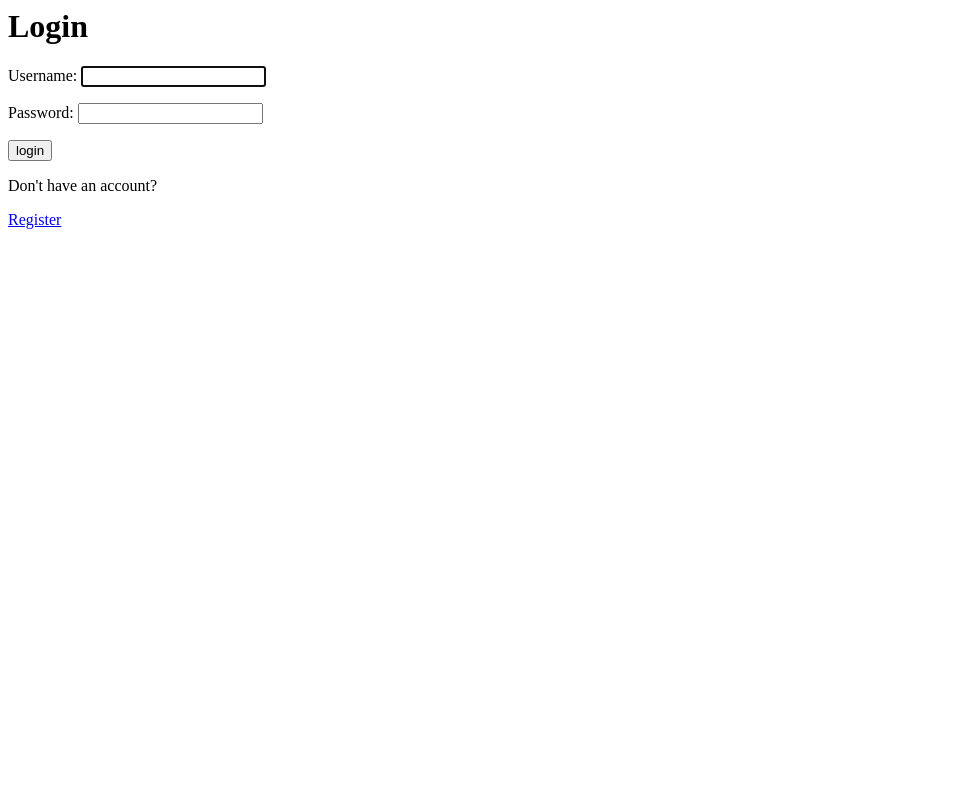
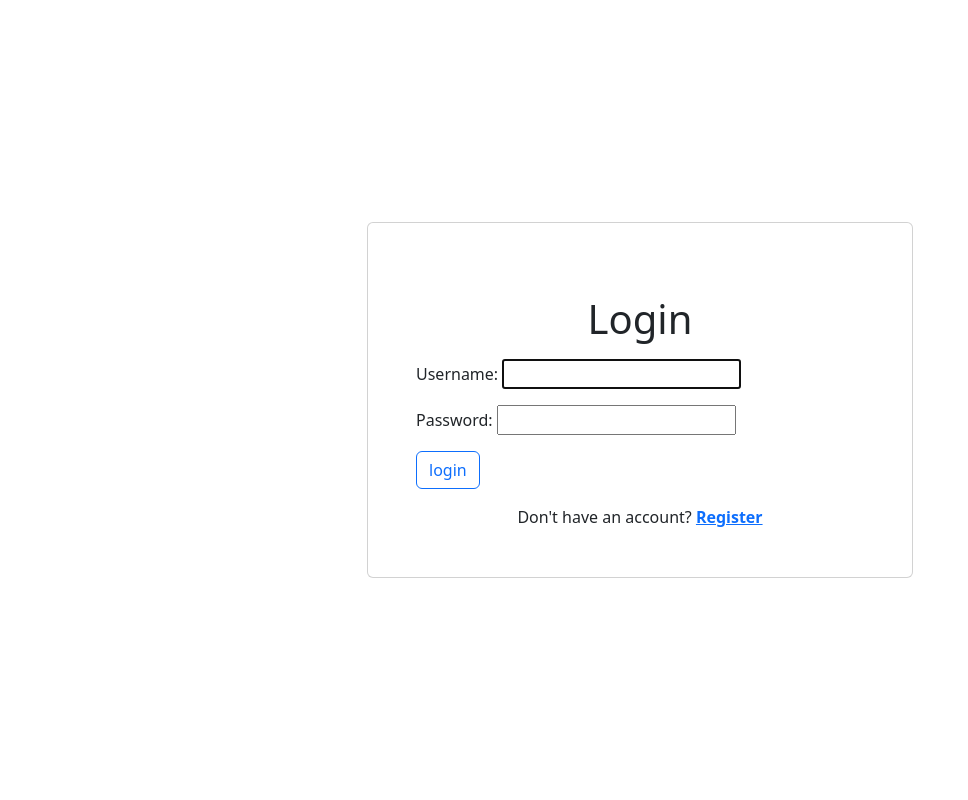
Before and after one commit to danielsind/TodoList, a Django app: page /login in a window 1280 px wide. Shown: the whole page, without its empty margins (0-968 px from the left). Run offline with Django 4.2, Linux system fonts and the light colour scheme.

Commit message:
Created a block content in main.html and linked it to  the login page

```diff
--- a/todolistproject/todoapp/templates/todoapp/login.html
+++ b/todolistproject/todoapp/templates/todoapp/login.html
@@ -1,7 +1,27 @@
-        <h1>Login</h1>
-        <form action="" method="post">
-            {% csrf_token%}
-            {{form.as_p}}
-            <input type="submit" value="login">
-        </form>
-        <p>Don't have an account? </p><a href="{% url 'register' %}">Register</a>
+{% extends 'todoapp/main.html'%}
+
+{%block content%}
+<div class="vh-100 d-flex justify-content-center align-items-center">
+    <div class="container">
+      <div class="row d-flex justify-content-center">
+        <div class="col-12 col-md-8 col-lg-6">
+          <div class="card bg-white">
+            <div class="card-body p-5">
+              <form class="mb-3 mt-md-4" action="" method="post">
+                <div class="mb-3">
+                    <h1 class="align-items-center vh-10 d-flex justify-content-center">Login</h1>
+                </div>
+                {% csrf_token%}
+                {{form.as_p}}
+                <input type="submit" value="login" class="btn-block text-center vh-40 btn btn-outline-primary">
+              </form>
+              <div>
+                <p class="mb-0  text-center" >Don't have an account? <a href="{% url 'register' %}" class="text-primary fw-bold">Register</a></p>
+            </div>
+            </div>
+          </div>
+        </div>
+      </div>
+    </div>
+  </div>
+{%endblock content%}
--- a/todolistproject/todoapp/templates/todoapp/main.html
+++ b/todolistproject/todoapp/templates/todoapp/main.html
@@ -4,6 +4,7 @@
     <meta charset="UTF-8">
     <meta http-equiv="X-UA-Compatible" content="IE=edge">
     <meta name="viewport" content="width=device-width, initial-scale=1.0">
+    <link href="todoapp/style.css" rel="stylesheet">
     <link href="https://cdn.jsdelivr.net/npm/bootstrap@5.3.0-alpha3/dist/css/bootstrap.min.css" rel="stylesheet" integrity="sha384-KK94CHFLLe+nY2dmCWGMq91rCGa5gtU4mk92HdvYe+M/SXH301p5ILy+dN9+nJOZ" crossorigin="anonymous">
     <script src="https://cdn.jsdelivr.net/npm/bootstrap@5.3.0-alpha3/dist/js/bootstrap.bundle.min.js" integrity="sha384-ENjdO4Dr2bkBIFxQpeoTz1HIcje39Wm4jDKdf19U8gI4ddQ3GYNS7NTKfAdVQSZe" crossorigin="anonymous"></script>
     <script src="https://cdn.jsdelivr.net/npm/@popperjs/core@2.11.7/dist/umd/popper.min.js" integrity="sha384-zYPOMqeu1DAVkHiLqWBUTcbYfZ8osu1Nd6Z89ify25QV9guujx43ITvfi12/QExE" crossorigin="anonymous"></script>
@@ -11,6 +12,8 @@
     <title>Document</title>
 </head>
 <body>
+        {% block content%}
 
+        {% endblock content%}
 </body>
 </html>
```
Also changed, not shown: todolistproject/db.sqlite3.
